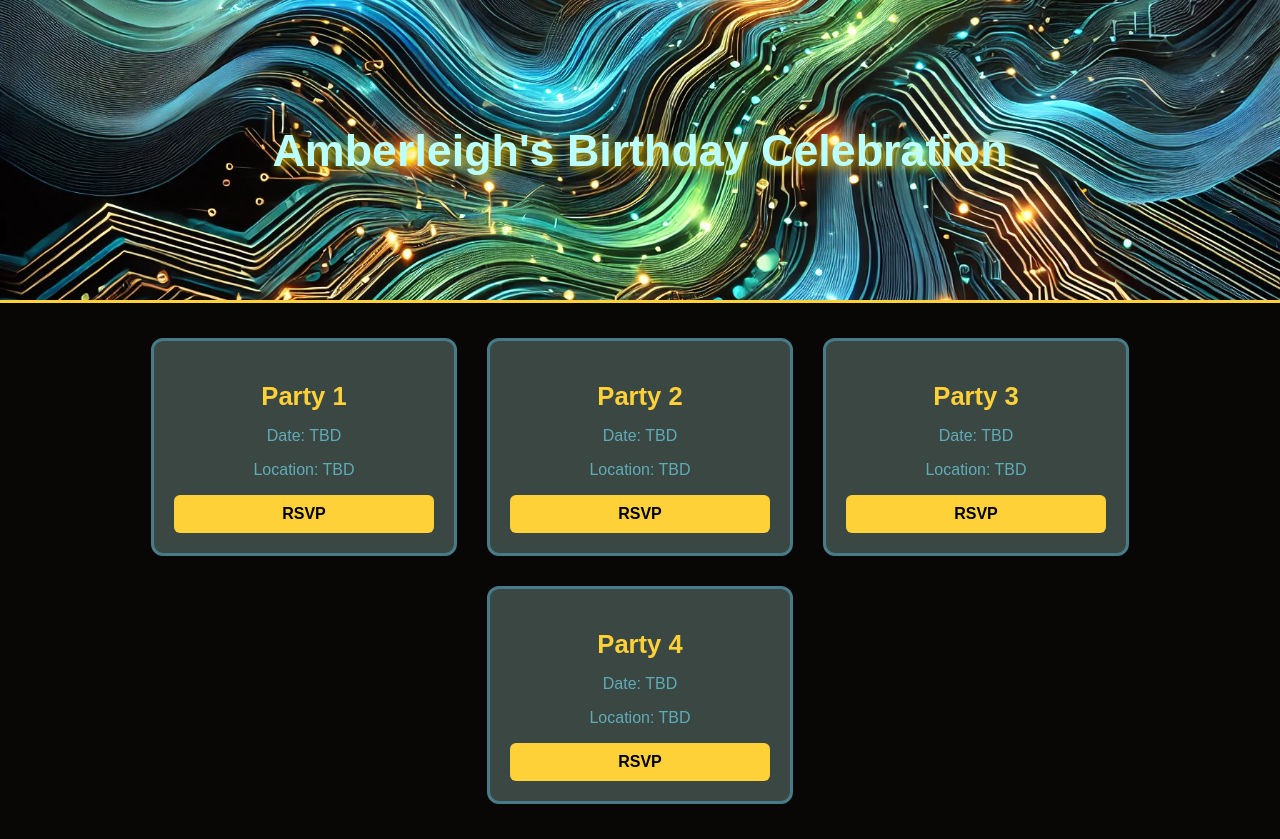
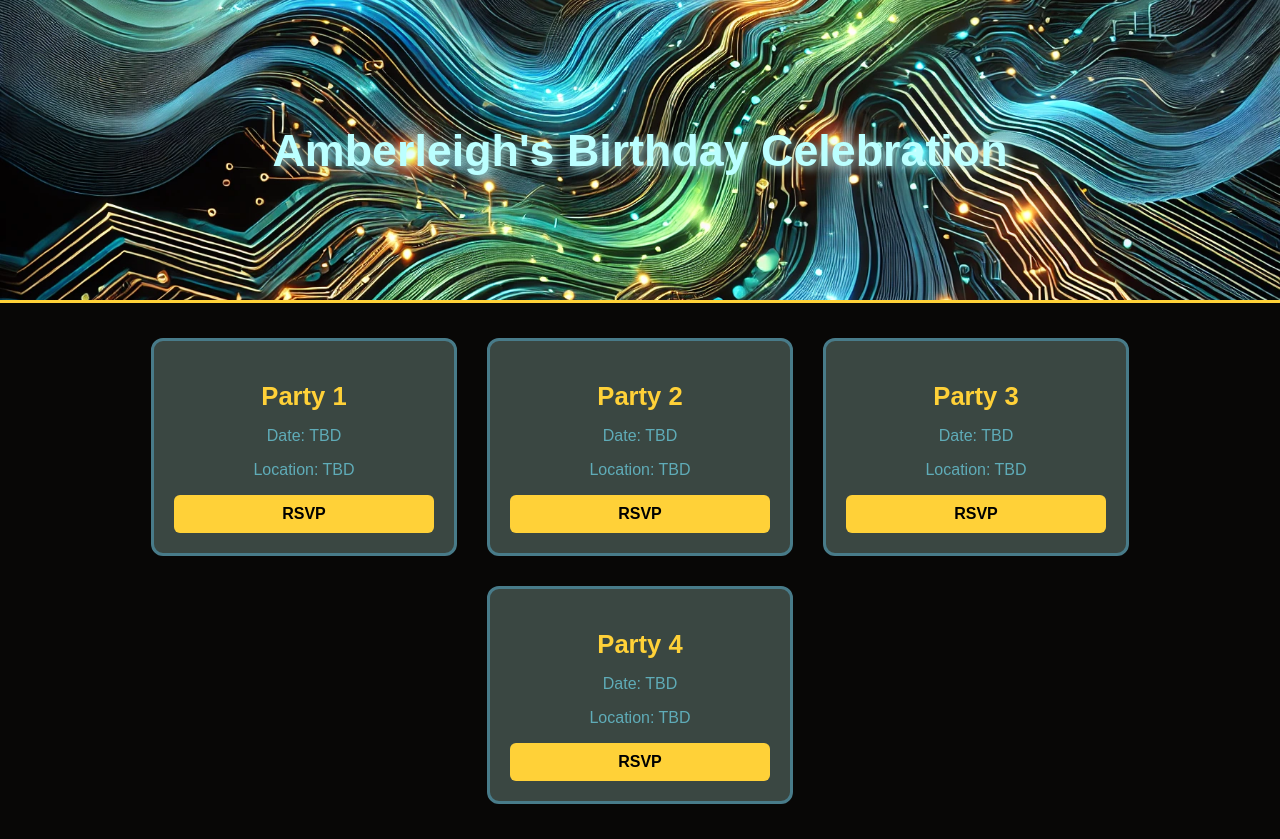
Before and after one commit to MissSherlockHolmes/amberlii.com, a plain HTML site: page index.html in a window 1280 px wide. Drawn offline with Linux system fonts and the light colour scheme.

Commit message:
Update index.html

```diff
--- a/index.html
+++ b/index.html
@@ -32,9 +32,10 @@
         .header h1 {
             font-size: 2.8em;
             font-weight: bold;
-            color: #bbffff; /* Gold Text */
-            text-shadow: 3px 3px 8px rgba(255, 215, 0, 0.8);
+            color: #BBFFFF; /* Friendly Frost */
+            text-shadow: 3px 3px 8px rgba(187, 255, 255, 0.8); /* Light glow effect */
         }
+
 
         /* Party Boxes */
         .party-container {
```
